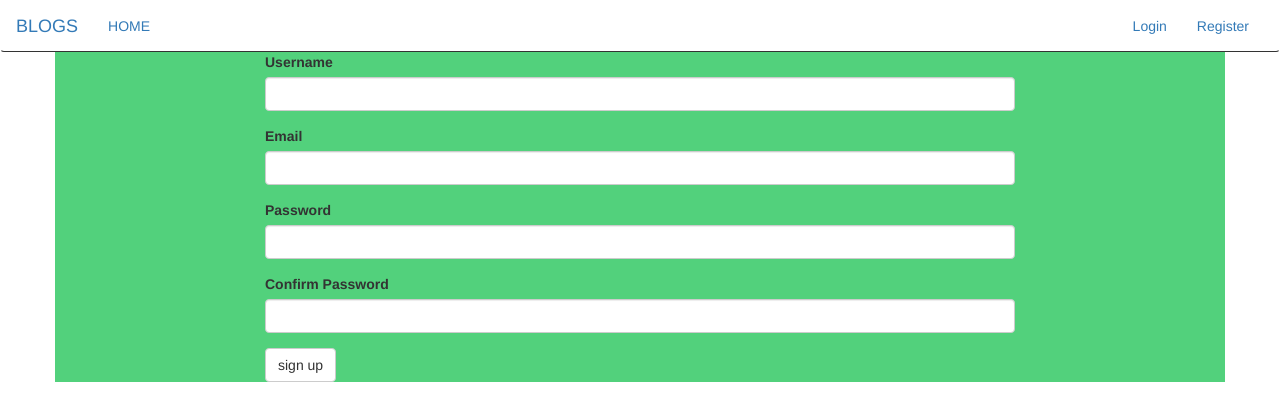
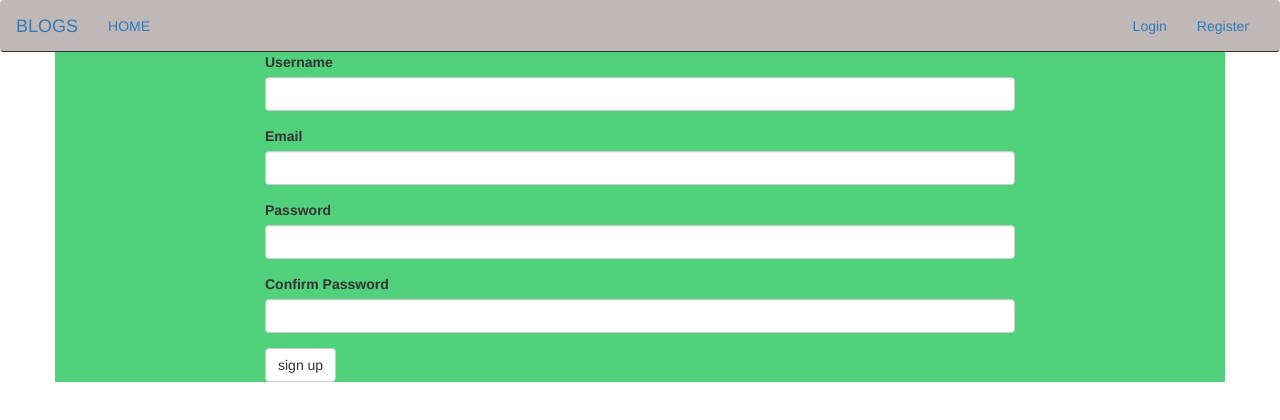
Before and after one commit to Gakori/Blogg, a Flask app: page /authenticate/register in a window 1280 px wide. Shown: the top 420 px of the page. Run offline with Flask 2, Linux system fonts and the light colour scheme; parts of the project's set-up code (start-up, migrations or seed data) failed here and were passed over; some libraries are stand-ins or nearby versions.

```diff
--- a/app/templates/navbar.html
+++ b/app/templates/navbar.html
@@ -1,7 +1,7 @@
 <div
   class="navbar navbar-light bg-light"
   role="navigation"
-  style="margin-bottom:0; border-bottom: 1px solid; background-color: ;">
+  style="margin-bottom:0; border-bottom: 1px solid; background-color: rgb(192, 183, 183);">
   <div class="container-fluid">
     <div class="navbar-header">
       <button
```
